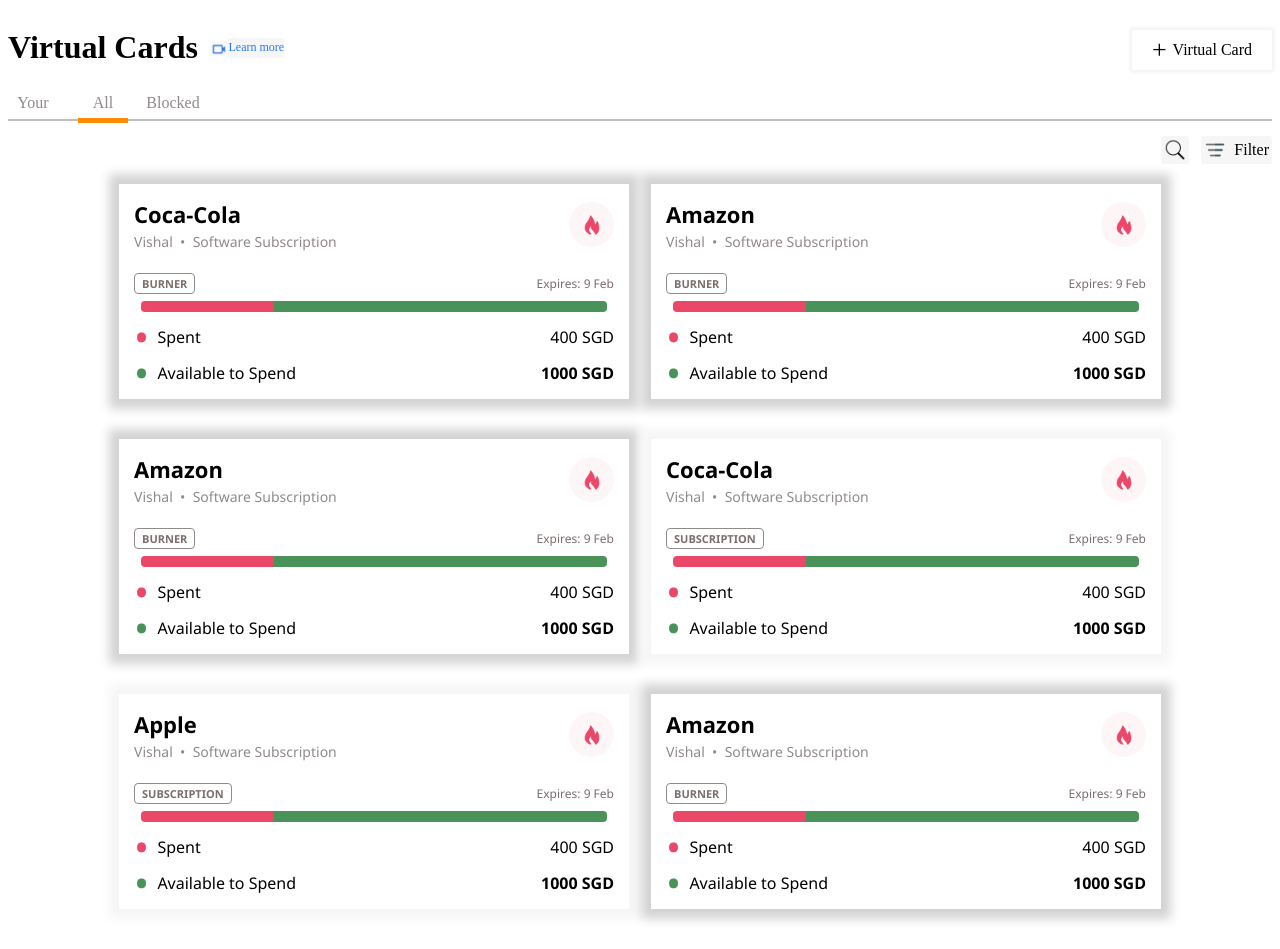
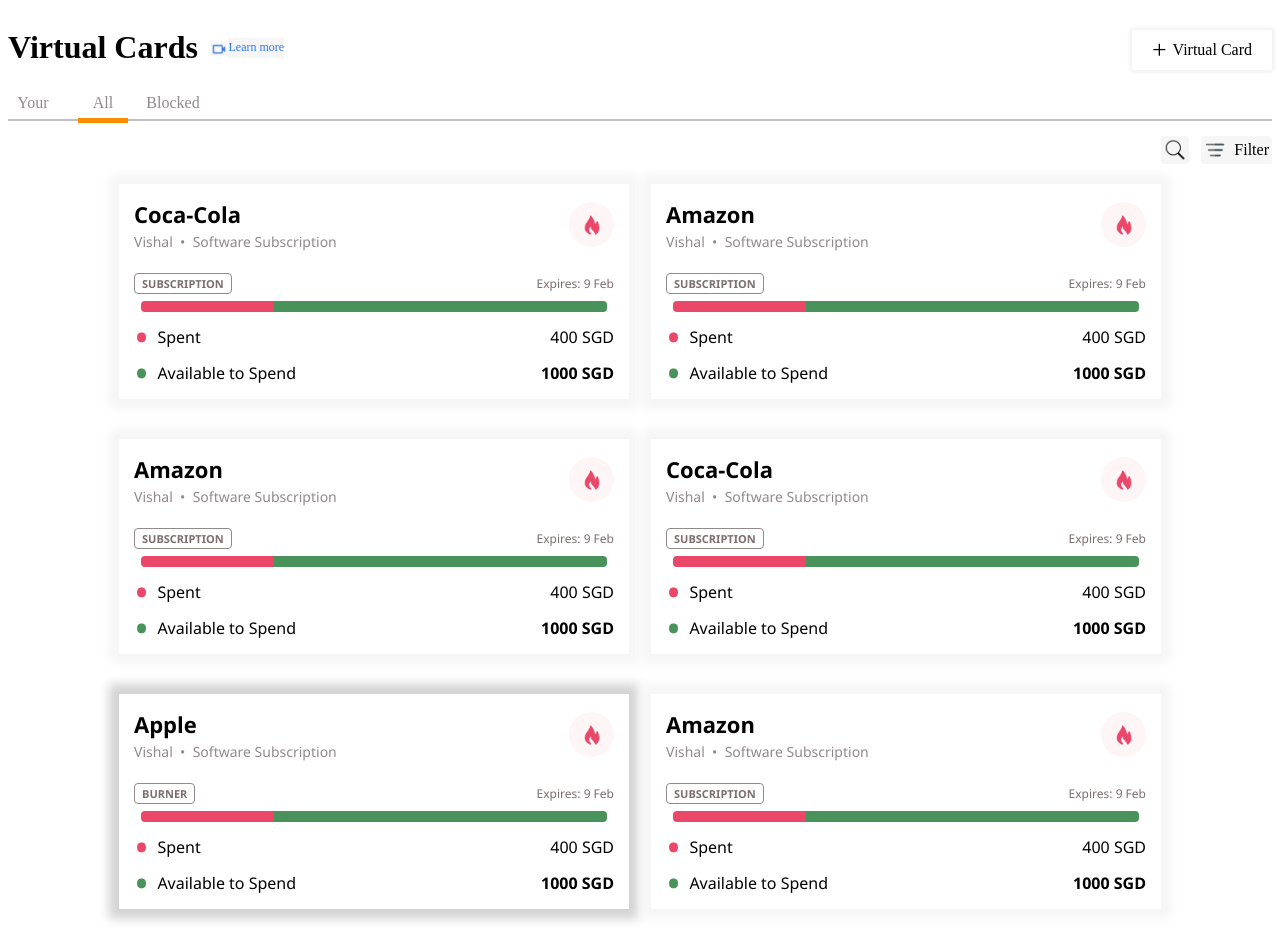
Before and after one commit to exemplar-codes/volopay-frontend-assignment, a React (Create React App) app: page / in a window 1280 px wide. Built offline with nearby package versions, Linux system fonts and the light colour scheme.

Commit message:
Add filter by card type

```diff
--- a/src/components/Pages/FilterAndTab/FilterAndTab.jsx
+++ b/src/components/Pages/FilterAndTab/FilterAndTab.jsx
@@ -4,16 +4,21 @@
 
 function FilterAndTab(props) {
   const [filterByNameKey, setFilterByNameKey] = useState("");
+  const [filterByCardType, setFilterByCardType] = useState("");
+
   return (
     <>
       <Filtering
         setFilterByNameKey={setFilterByNameKey}
+        setFilterByCardType={setFilterByCardType}
         filterByNameKey={filterByNameKey}
+        filterByCardType={filterByCardType}
       />
       <TabSection
+        viewsData={props.viewsData}
         route={props.route}
         filterByNameKey={filterByNameKey}
-        viewsData={props.viewsData}
+        filterByCardType={filterByCardType}
       />
     </>
   );
--- a/src/components/Pages/FilterAndTab/Filtering/Filtering.jsx
+++ b/src/components/Pages/FilterAndTab/Filtering/Filtering.jsx
@@ -12,7 +12,10 @@
         filterByNameKey={props.filterByNameKey}
       />
       &nbsp; &nbsp;
-      <GeneralFilter />
+      <GeneralFilter
+        setFilterByCardType={props.setFilterByCardType}
+        filterByCardType={props.filterByCardType}
+      />
     </div>
   );
 }
--- a/src/components/Pages/FilterAndTab/Filtering/GeneralFilter/GeneralFilter.jsx
+++ b/src/components/Pages/FilterAndTab/Filtering/GeneralFilter/GeneralFilter.jsx
@@ -9,7 +9,11 @@
   return (
     <div style={{ position: "relative" }}>
       {generalFilterActive && (
-        <GeneralFilterModal setGeneralFilterActive={setGeneralFilterActive} />
+        <GeneralFilterModal
+          setGeneralFilterActive={setGeneralFilterActive}
+          setFilterByCardType={props.setFilterByCardType}
+          filterByCardType={props.filterByCardType}
+        />
       )}
       <div
         style={{
--- a/src/components/Pages/FilterAndTab/Filtering/GeneralFilter/GeneralFilterModal.jsx
+++ b/src/components/Pages/FilterAndTab/Filtering/GeneralFilter/GeneralFilterModal.jsx
@@ -14,12 +14,33 @@
           <br />
           <br />
           <div>
-            <label htmlFor="subscription-check" style={{ marginRight: "100px" }}>
-              <input type="checkbox" id="subscription-check" />
+            <label
+              htmlFor="subscription-check"
+              style={{ marginRight: "100px" }}
+            >
+              <input
+                type="checkbox"
+                id="subscription-check"
+                value={props.filterByCardType === "subscription" && "checked"}
+                onClick={() =>
+                  props.setFilterByCardType((prevState) =>
+                    prevState ? "" : "subscription"
+                  )
+                }
+              />
               Subscription
             </label>
             <label htmlFor="burner-check">
-              <input type="checkbox" id="burner-check" />
+              <input
+                type="checkbox"
+                id="burner-check"
+                value={props.filterByCardType === "burner" && "checked"}
+                onClick={() =>
+                  props.setFilterByCardType((prevState) =>
+                    prevState ? "" : "burner"
+                  )
+                }
+              />
               Burner
             </label>
           </div>
@@ -32,9 +53,7 @@
             defaultValue="default"
             className={styles["select"]}
           >
-            <option value="default">
-              Select cardholder
-            </option>
+            <option value="default">Select cardholder</option>
             <option>1</option>
             <option>2</option>
           </select>
--- a/src/components/Pages/FilterAndTab/TabSection.jsx
+++ b/src/components/Pages/FilterAndTab/TabSection.jsx
@@ -1,8 +1,6 @@
 import PropTypes from "prop-types";
 import styles from "./TabSection.module.css";
 import Card from "../../Card/Card";
-
-
 
 function sectionCriteria() {
   // return ["all", "your", "blocked"].indexOf(route) === viewData.orderId;
@@ -10,20 +8,21 @@
 }
 
 function TabSection(props) {
-  const rowWiseViews = [];
-  let filterByNameCriteria = () => true;
+  const filterByNameCriteria = props.filterByNameKey
+    ? (viewData) => viewData.name.toLowerCase().includes(props.filterByNameKey)
+    : () => true;
 
-  if (props.filterByNameKey) {
-    console.log("Name filter", props.filterByNameKey);
-    filterByNameCriteria = (viewData) =>
-      viewData.name.toLowerCase().includes(props.filterByNameKey);
-  }
+  const filterByCardTypeCriteria = props.filterByCardType
+    ? (viewData) => viewData.cardType === props.filterByCardType
+    : () => true;
 
   // make row-wise pairs
+  const rowWiseViews = [];
   let row = [];
   for (const viewData of props.viewsData
     .filter(sectionCriteria)
-    .filter((viewData) => filterByNameCriteria(viewData))) {
+    .filter(filterByNameCriteria)
+    .filter(filterByCardTypeCriteria)) {
     if (row.length === 2) {
       rowWiseViews.push(row);
       row = [viewData];
@@ -34,17 +33,8 @@
     <div>
       {rowWiseViews.map(([leftData, rightData], k) => (
         <div className={styles["row-style"]} key={k}>
-          {/* <p>{k}</p> */}
-          <Card
-            {...leftData}
-            cardType={sectionCriteria() ? "burner" : "subscription"}
-          />
-          {rightData && (
-            <Card
-              {...rightData}
-              cardType={sectionCriteria() ? "burner" : "subscription"}
-            />
-          )}
+          <Card {...leftData} />
+          {rightData && <Card {...rightData} />}
         </div>
       ))}
     </div>
--- a/src/components/Pages/MainPage.jsx
+++ b/src/components/Pages/MainPage.jsx
@@ -2,9 +2,7 @@
 import styles from "./MainPage.module.css";
 
 import cameraIcon from "./../../shared/help-video-icon.png";
-import TabSection from "./FilterAndTab/TabSection";
 import { useState } from "react";
-import Filtering from "./FilterAndTab/Filtering/Filtering";
 import FilterAndTab from "./FilterAndTab/FilterAndTab";
 
 let data = [
```
